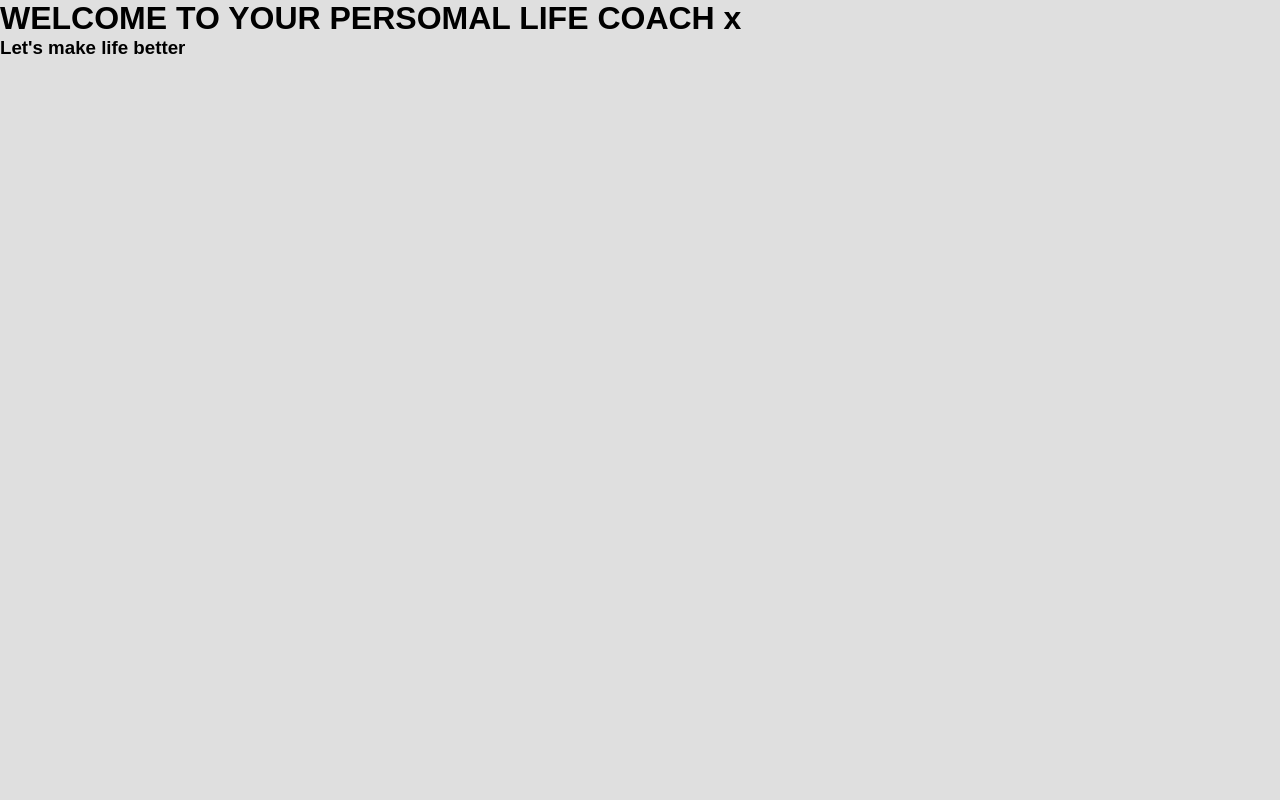
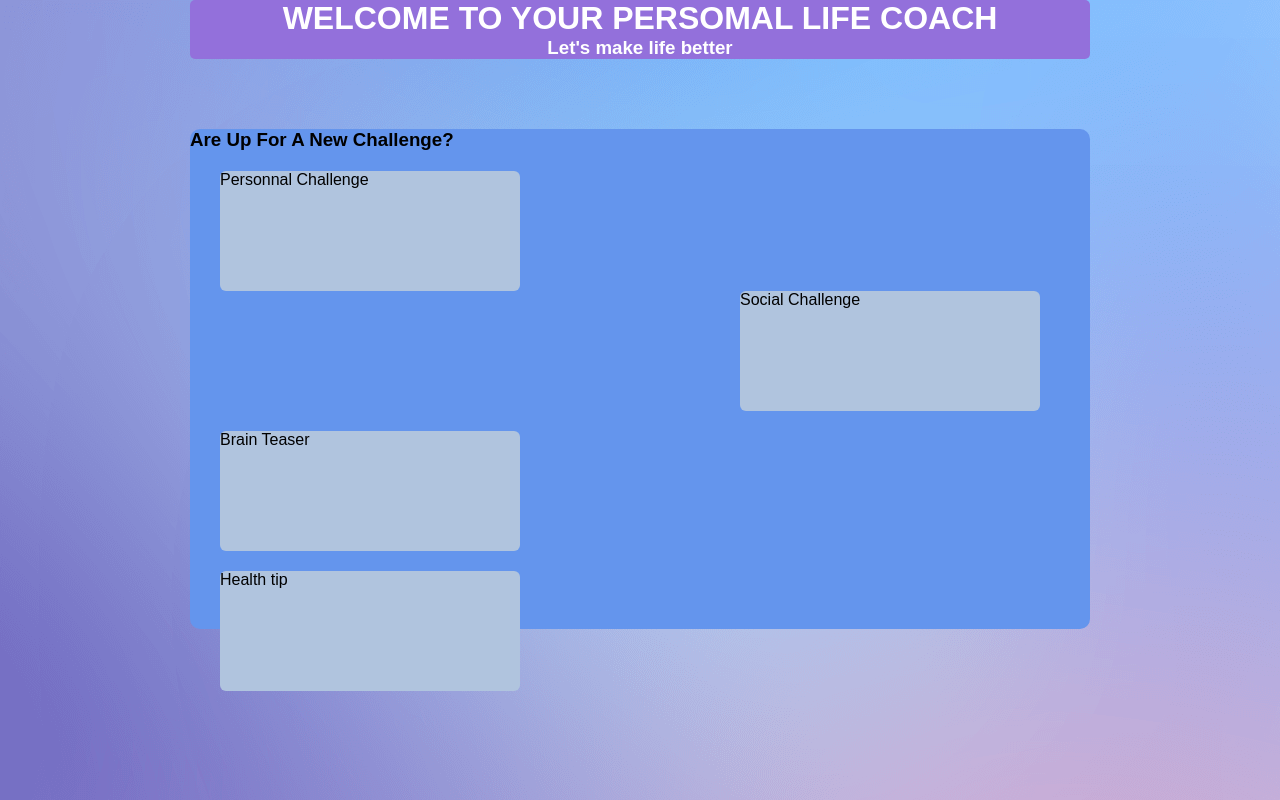
Before and after one commit to khawlailahi/LifeCoach-project-solo-, a plain HTML site: page project-Files/page2.html in a window 1280 px wide. Drawn offline with nearby package versions, Linux system fonts and the light colour scheme.

Commit message:
persoChalleges+page2

```diff
--- a/project-Files/main.js
+++ b/project-Files/main.js
@@ -24,15 +24,15 @@ $(document).ready(function() {
 		location.replace("http://www.w3schools.com");
 	}
 
-	var persoChallenges = ["Forgive someone who wronged you","To only speak the truth at all cost","Walk for 2 miles", "Dont consume sugar all day",
-							"Go to the roof and shout at the top of you lungs : i am alive!!", "meditate for 5 minutes and focus only on your breathing",
-	                        "Read for 5 pages of any book", "Make a conversation with a stranger", "Dance or sing outloud in public", "Go to work on you bite or on foot",
-	                        "Confess your feelings to someone you love", "Have a conversation with yourself outloud in public", "To NOT make excuses no matter what", "Say YES! to everything/ everyone"
-	                      ];
+		var persoChallenges = [{challenge:"Make a conversation with a stranger", pic:"images/conversation.png"},{challenge:"Read for 5 pages of any book", pic:"images/book.jpg"},
+							   {challenge:"Go to work on you bite or on foot", pic:"images/bike.jpg"},{challenge:"Go to the roof and shout at the top of you lungs your first thought", pic:"images/roof.jpg"},
+							   {challenge:"meditate for 5 minutes and focus only on your breathing", pic:"images/meditate.jpg"},{challenge:"Dance or sing outloud in public", pic:"images/dance.gif"},
+							   {challenge:"Forgive someone who wronged you", pic:"images/forgive.jpg"}];
 
-
-   var socialChallenges = ["Plant a tree/plant", "Buy a meal for a homeless person", "Tell a family member that you love him/her and describe why", "Pick up any rubbish you find on the street and put it a garbage-can",
+       var socialChallenges = ["Plant a tree/plant", "Buy a meal for a homeless person", "Tell a family member that you love him/her and describe why", "Pick up any rubbish you find on the street and put it a garbage-can",
    							"Be an good listner" , "ask someone about their problems and actively listen to them", "Make a donation wether with clothes/money/time .."
 
                            ];
+
+
 })
--- a/project-Files/page2.html
+++ b/project-Files/page2.html
@@ -8,11 +8,31 @@
 	  crossorigin="anonymous"></script>
 	<link rel="stylesheet" type="text/css" href="style.css">
 </head>
-<body>
+<body class="page2">
 <div  class="welcome">
-	<h1>WELCOME TO YOUR PERSOMAL LIFE COACH x</h1>
+	<h1>WELCOME TO YOUR PERSOMAL LIFE COACH </h1>
 	<h3>Let's make life better</h3>
 </div>
 
+<div class="choices">
+	<h3>Are Up For A New Challenge?</h3>
+	<div class="perso">
+		<p>Personnal Challenge</p>
+	</div>
+	<div class="social">
+		<p>Social Challenge</p>
+	</div>
+	<div class="brain">
+		<p>Brain Teaser</p>
+	</div>
+	<div class="health">
+		<p>Health tip</p>
+	</div>
+</div>
+
+
+
+
+<script src="main.js" ></script>
 </body>
 </html>
--- a/project-Files/style.css
+++ b/project-Files/style.css
@@ -1,3 +1,60 @@
+ .welcome{
+ 	text-align: center;
+ 	background-color: 	mediumpurple;
+ 	color:white;
+ 	font-family: all;
+ 	font-weight: bold;
+ 	width: 900px;
+ 	border-radius: 5px;
+ 	margin: 0 auto;
+ }
+ .page2{
+ 	background-image: url('images/page2bg.png');
+ }
+
+ .choices{
+ 	margin: 0 auto;
+ 	border-radius: 10px;
+ 	width: 900px;
+ 	height: 500px;
+ 	background-color: cornflowerblue;
+ 	margin-top: 70px;
+
+ }
+ .perso{
+ 	border-radius: 6px;
+ 	width: 300px;
+ 	height: 120px;
+ 	background-color: 	lightsteelblue;
+ 	margin-top: 20px;
+ 	margin-left: 30px;
+ }
+
+
+ .social{
+ 	border-radius: 6px;
+ 	width: 300px;
+ 	height: 120px;
+ 	background-color: 	lightsteelblue;
+
+ 	margin-left: 550px;
+ }
+.brain{
+ 	border-radius: 6px;
+ 	width: 300px;
+ 	height: 120px;
+ 	background-color: 	lightsteelblue;
+ 	margin-top: 20px;
+ 	margin-left: 30px;
+ }
+ .health{
+ 	border-radius: 6px;
+ 	width: 300px;
+ 	height: 120px;
+ 	background-color: 	lightsteelblue;
+ 	margin-top: 20px;
+ 	margin-left: 30px;
+ }
 
 *{
 	margin:0;
```
Also changed, not shown: project-Files/images/bike.jpg (added), project-Files/images/book.jpg (added), project-Files/images/conversation.png (added), project-Files/images/dance.gif (added), project-Files/images/forgive.jpg (added), project-Files/images/meditate.jpg (added), project-Files/images/page2bg.png (added), project-Files/images/roof.jpg (added).
